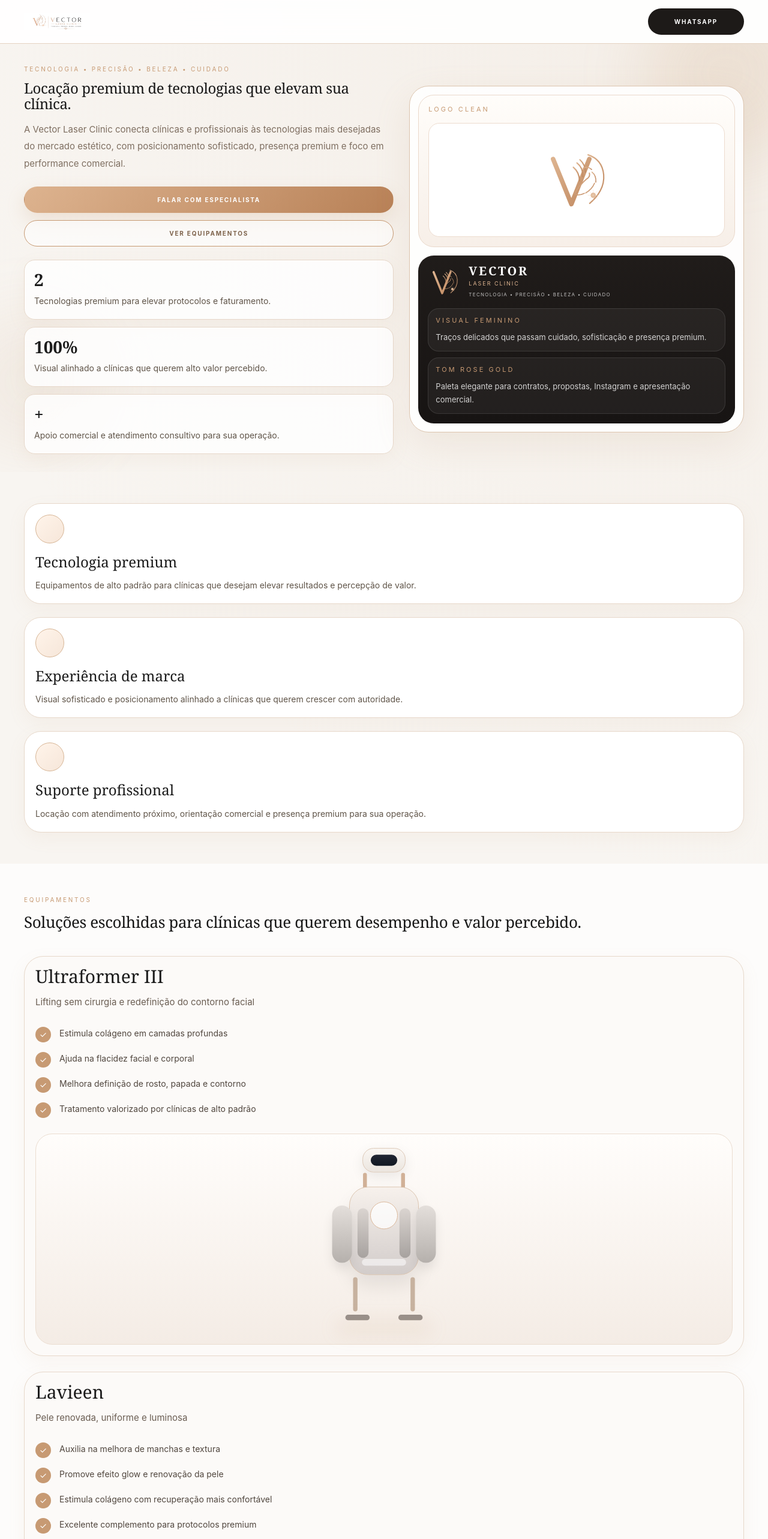
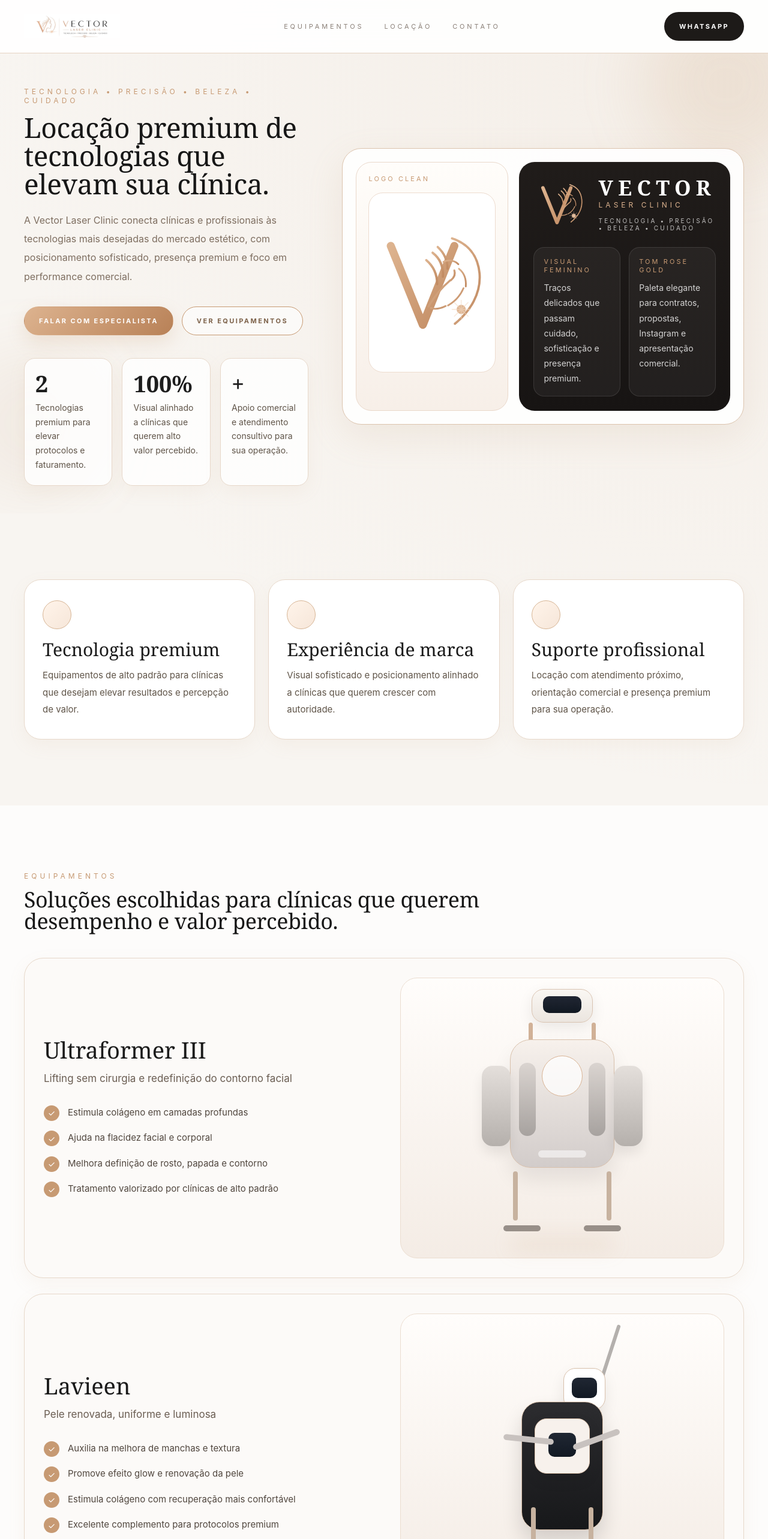
Before and after one commit to Krahe1988/vector-laser-clinic, a React (Vite) app: page / in a window 1280 px wide. Shown: the top 2566 px of the page at 60% size. Built offline with nearby package versions, Linux system fonts and the light colour scheme.

Commit message:
Retorna base original e corrige mobile

```diff
--- a/src/vector-site.css
+++ b/src/vector-site.css
@@ -11,7 +11,6 @@
   --gold-dark: #b88157;
   --gold-soft: #ddb38f;
   --dark: #1d1a18;
-  --dark-2: #26211f;
   --shadow: 0 20px 60px rgba(191, 154, 120, 0.14);
   --shadow-soft: 0 10px 30px rgba(191, 154, 120, 0.08);
   --radius-xl: 32px;
@@ -98,12 +97,14 @@
   opacity: 1;
   color: var(--gold);
 }
+
 .header-logo-image-wrap {
   display: flex;
   align-items: center;
   text-decoration: none;
   max-width: 180px;
   overflow: hidden;
+  flex: 0 0 auto;
 }
 
 .header-logo-image {
@@ -1051,6 +1052,7 @@
   font-size: 11px;
 }
 
+/* Tablet */
 @media (max-width: 1120px) {
   .hero-grid,
   .rental-grid,
@@ -1069,37 +1071,52 @@
   }
 }
 
-@media (max-width: 900px) {
+/* Mobile */
+@media (max-width: 640px) {
+  .container {
+    width: calc(100% - 24px);
+  }
+
   .site-nav {
     display: none;
   }
-}
-
-  .feature-grid,
-  .stats-grid,
-  .premium-points,
-  .brand-info-grid {
+
+  .header-inner {
+    min-height: 72px;
+    gap: 12px;
+    padding: 8px 0;
+  }
+
+  .header-logo-image-wrap {
+    max-width: 110px;
+  }
+
+  .header-logo-image {
+    height: 30px;
+    max-width: 110px;
+  }
+
+  .header-inner .btn {
+    min-width: 140px;
+    min-height: 40px;
+    padding: 0 14px;
+    font-size: 10px;
+    letter-spacing: 0.14em;
+  }
+
+  .hero-section {
+    padding: 30px 0 28px;
+  }
+
+  .hero-grid {
     grid-template-columns: 1fr;
-  }
-
-  .container {
-    width: min(var(--container), calc(100% - 28px));
-  }
-
-  .feature-section,
-  .equipment-section,
-  .rental-section,
-  .cta-section,
-  .contact-section {
-    padding: 70px 0;
-  }
-
-  .header-inner {
-    min-height: 78px;
-  }
-
-  .brand-title {
-    font-size: 30px;
+    gap: 24px;
+  }
+
+  .hero-copy h1 {
+    font-size: 24px;
+    line-height: 1.1;
+    max-width: 100%;
   }
 
   .hero-copy p,
@@ -1107,99 +1124,7 @@
   .cta-box p,
   .contact-grid > div > p {
     font-size: 15px;
-  }
-
-  .equipment-text h3 {
-    font-size: 34px;
-  }
-
-  .premium-box h3 {
-    font-size: 34px;
-  }
-
-  .device,
-  .hero-symbol {
-    transform: scale(0.92);
-    transform-origin: center;
-  }
-
-
-@media (max-width: 640px) {
-  .container {
-    width: calc(100% - 24px);
-  }
-}
-  .site-header {
-    position: sticky;
-    top: 0;
-  }
-
-  .header-inner {
-    min-height: 72px;
-    gap: 12px;
-    padding: 8px 0;
-  }
-
-  .header-logo-image-wrap {
-    max-width: 110px;
-    flex: 0 0 auto;
-  }
-
-  .header-logo-image {
-    height: 34px;
-    max-width: 110px;
-    width: auto;
-    object-fit: contain;
-    display: block;
-  }
-
-  .site-nav {
-    display: none;
-  }
-
-  .btn {
-    min-height: 44px;
-    padding: 0 16px;
-    font-size: 10px;
-    letter-spacing: 0.18em;
-    border-radius: 999px;
-  }
-
-  .header-inner .btn {
-    width: auto;
-    min-width: 160px;
-    padding: 0 18px;
-    flex: 0 0 auto;
-  }
-
-  .hero-section {
-    padding: 34px 0 30px;
-  }
-
-  .hero-grid {
-    gap: 26px;
-  }
-
-  .eyebrow {
-    font-size: 10px;
-    letter-spacing: 0.28em;
-    line-height: 1.7;
-  }
-
-  .hero-copy h1 {
-    font-size: 24px;
-    line-height: 1.08;
-    max-width: 100%;
-    margin-top: 10px;
-  }
-
-  .hero-copy p,
-  .section-text,
-  .cta-box p,
-  .contact-grid > div > p {
-    font-size: 15px;
-    line-height: 1.9;
-    margin-top: 16px;
+    line-height: 1.85;
   }
 
   .hero-actions {
@@ -1209,14 +1134,27 @@
     margin-top: 24px;
   }
 
-  .hero-actions .btn {
+  .hero-actions .btn,
+  .cta-action .btn,
+  .btn-full {
     width: 100%;
   }
 
+  .stats-grid,
+  .feature-grid,
+  .brand-info-grid,
+  .premium-points,
+  .contact-grid,
+  .rental-grid,
+  .cta-box,
+  .equipment-card,
+  .hero-brand-grid {
+    grid-template-columns: 1fr;
+  }
+
   .stats-grid {
-    grid-template-columns: 1fr;
+    margin-top: 22px;
     gap: 12px;
-    margin-top: 22px;
   }
 
   .stat-card {
@@ -1227,71 +1165,45 @@
     font-size: 28px;
   }
 
-  .stat-card span {
-    font-size: 14px;
-  }
-
+  .logo-clean-card,
+  .brand-dark-card,
+  .feature-card,
+  .equipment-card,
+  .premium-box,
+  .cta-box,
+  .contact-form,
   .hero-brand-grid {
-    grid-template-columns: 1fr;
-    padding: 14px;
-    gap: 14px;
-  }
-
-  .logo-clean-card,
-  .brand-dark-card {
-    padding: 16px;
+    padding: 18px;
   }
 
   .logo-stage {
-    min-height: 190px;
-    border-radius: 18px;
+    min-height: 180px;
   }
 
   .hero-symbol {
-    width: 130px;
-    height: 130px;
-  }
-
-  .brand-horizontal {
-    gap: 12px;
-    align-items: flex-start;
+    width: 120px;
+    height: 120px;
   }
 
   .brand-horizontal-mark {
-    width: 56px;
-    height: 56px;
+    width: 48px;
+    height: 48px;
   }
 
   .brand-title {
-    font-size: 20px;
-    letter-spacing: 0.14em;
+    font-size: 18px;
+    letter-spacing: 0.1em;
   }
 
   .brand-subtitle {
-    font-size: 9px;
-    letter-spacing: 0.22em;
+    font-size: 8px;
+    letter-spacing: 0.18em;
   }
 
   .brand-tagline {
-    font-size: 8px;
-    letter-spacing: 0.16em;
-    margin-top: 8px;
-    line-height: 1.6;
-  }
-
-  .brand-info-grid {
-    grid-template-columns: 1fr;
-    gap: 10px;
-    margin-top: 16px;
-  }
-
-  .brand-info-box {
-    padding: 12px;
-  }
-
-  .brand-info-box p {
-    font-size: 13px;
-    line-height: 1.7;
+    font-size: 7px;
+    letter-spacing: 0.12em;
+    line-height: 1.5;
   }
 
   .feature-section,
@@ -1307,216 +1219,188 @@
   .cta-box h2,
   .contact-grid h2 {
     font-size: 26px;
-    line-height: 1.12;
-  }
-
-  .feature-grid,
-  .premium-points,
-  .contact-grid,
-  .rental-grid,
-  .cta-box,
-  .equipment-card {
-    grid-template-columns: 1fr;
-  }
-
-  .feature-card,
-  .equipment-card,
-  .premium-box,
-  .contact-form,
-  .cta-box {
-    padding: 18px;
+    line-height: 1.14;
   }
 
   .feature-card h3 {
     font-size: 24px;
   }
 
-  .feature-card p,
-  .equipment-text li p,
-  .step-card p,
-  .premium-points div {
-    font-size: 14px;
-    line-height: 1.8;
-  }
-
   .equipment-text h3 {
     font-size: 30px;
   }
 
   .equipment-subtitle {
     font-size: 15px;
-    line-height: 1.8;
   }
 
   .equipment-visual {
-    min-height: 300px;
+    min-height: 280px;
     padding: 10px;
   }
 
   .device {
-    width: 200px;
-    height: 330px;
+    width: 190px;
+    height: 310px;
   }
 
   .u-head {
-    width: 78px;
-    height: 44px;
+    width: 74px;
+    height: 42px;
   }
 
   .u-screen {
-    width: 48px;
-    height: 20px;
+    width: 44px;
+    height: 18px;
   }
 
   .u-neck {
-    top: 45px;
-    height: 28px;
+    top: 44px;
+    height: 24px;
   }
 
   .u-neck.left {
-    left: 62px;
+    left: 60px;
   }
 
   .u-neck.right {
-    right: 62px;
+    right: 60px;
   }
 
   .u-body {
-    top: 70px;
-    width: 126px;
-    height: 160px;
+    top: 66px;
+    width: 120px;
+    height: 150px;
   }
 
   .u-center {
+    width: 46px;
+    height: 46px;
+  }
+
+  .u-arm {
+    width: 18px;
+    height: 84px;
+  }
+
+  .u-side {
+    top: 96px;
+    width: 32px;
+    height: 96px;
+  }
+
+  .u-side.left {
+    left: 6px;
+  }
+
+  .u-side.right {
+    right: 6px;
+  }
+
+  .u-leg {
+    height: 56px;
+    bottom: 30px;
+  }
+
+  .u-leg.left {
+    left: 42px;
+  }
+
+  .u-leg.right {
+    right: 42px;
+  }
+
+  .u-wheel {
+    width: 40px;
+    bottom: 16px;
+  }
+
+  .u-wheel.left {
+    left: 28px;
+  }
+
+  .u-wheel.right {
+    right: 28px;
+  }
+
+  .l-arm {
+    right: 32px;
+    height: 110px;
+  }
+
+  .l-head {
+    right: 46px;
+    top: 54px;
     width: 50px;
     height: 50px;
   }
 
-  .u-arm {
-    width: 20px;
-    height: 90px;
-  }
-
-  .u-side {
-    top: 104px;
-    width: 36px;
-    height: 104px;
-  }
-
-  .u-side.left {
-    left: 6px;
-  }
-
-  .u-side.right {
-    right: 6px;
-  }
-
-  .u-leg {
-    height: 62px;
-    bottom: 34px;
-  }
-
-  .u-leg.left {
-    left: 44px;
-  }
-
-  .u-leg.right {
-    right: 44px;
-  }
-
-  .u-wheel {
-    width: 44px;
-    bottom: 18px;
-  }
-
-  .u-wheel.left {
-    left: 30px;
-  }
-
-  .u-wheel.right {
-    right: 30px;
-  }
-
-  .l-arm {
-    right: 34px;
-    height: 118px;
-  }
-
-  .l-head {
-    right: 50px;
-    top: 58px;
-    width: 54px;
-    height: 54px;
-  }
-
   .l-head-screen {
+    width: 28px;
+    height: 22px;
+    top: 11px;
+  }
+
+  .l-body {
+    top: 96px;
+    width: 98px;
+    height: 156px;
+  }
+
+  .l-screen-box {
+    top: 116px;
+    width: 66px;
+    height: 66px;
+  }
+
+  .l-screen {
     width: 30px;
     height: 24px;
-    top: 12px;
-  }
-
-  .l-body {
-    top: 102px;
-    width: 104px;
-    height: 168px;
-  }
-
-  .l-screen-box {
-    top: 124px;
-    width: 70px;
-    height: 70px;
-  }
-
-  .l-screen {
-    width: 34px;
-    height: 28px;
-    top: 16px;
+    top: 15px;
   }
 
   .l-hose {
-    top: 146px;
+    top: 138px;
     height: 8px;
   }
 
+  .l-hose.left,
+  .l-hose.right {
+    width: 58px;
+  }
+
   .l-hose.left {
-    left: 34px;
-    width: 64px;
+    left: 32px;
   }
 
   .l-hose.right {
-    right: 34px;
-    width: 62px;
+    right: 32px;
   }
 
   .l-leg {
-    height: 62px;
-    bottom: 34px;
+    height: 56px;
+    bottom: 30px;
   }
 
   .l-leg.left {
-    left: 66px;
+    left: 62px;
   }
 
   .l-leg.right {
-    right: 66px;
+    right: 62px;
   }
 
   .l-wheel {
-    width: 40px;
-    bottom: 20px;
+    width: 36px;
+    bottom: 18px;
   }
 
   .l-wheel.left {
-    left: 50px;
+    left: 48px;
   }
 
   .l-wheel.right {
-    right: 50px;
-  }
-
-  .steps-list,
-  .contact-list {
-    gap: 12px;
+    right: 48px;
   }
 
   .step-card,
@@ -1532,27 +1416,6 @@
 
   .premium-box h3 {
     font-size: 28px;
-    line-height: 1.1;
-  }
-
-  .premium-points {
-    gap: 10px;
-  }
-
-  .cta-action {
-    justify-content: stretch;
-  }
-
-  .cta-action .btn {
-    width: 100%;
-  }
-
-  .contact-form {
-    gap: 14px;
-  }
-
-  .contact-form span {
-    font-size: 11px;
   }
 
   .contact-form input,
@@ -1573,3 +1436,4 @@
     font-size: 9px;
     letter-spacing: 0.18em;
   }
+}
```
